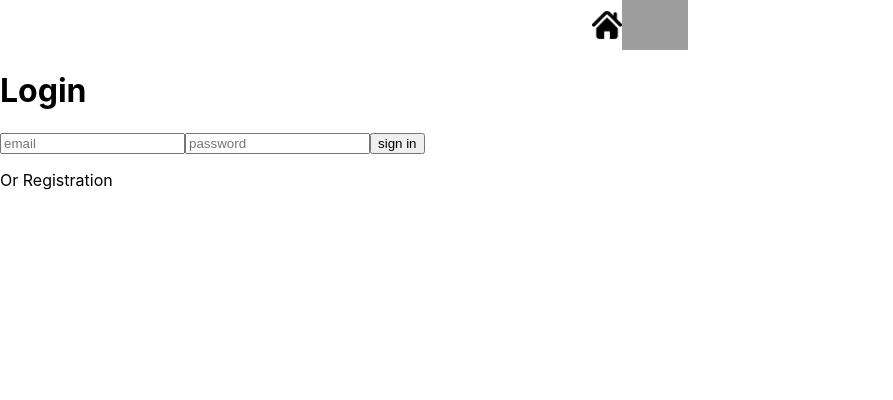
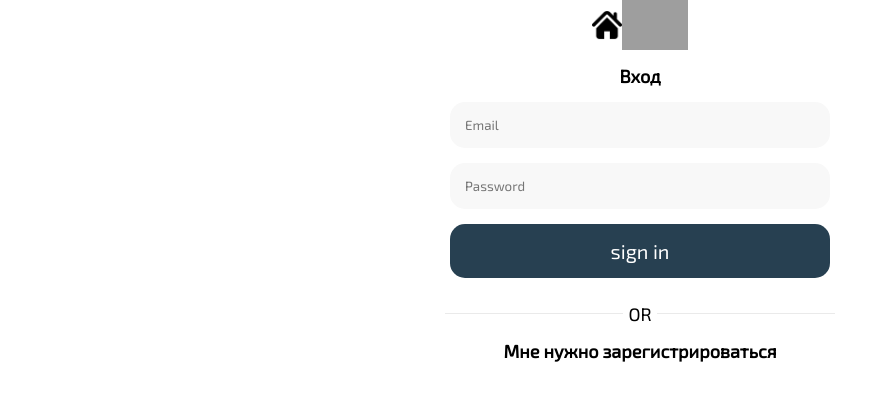
Before and after one commit to Gvyganovsky/Warhammer40k, a React (Create React App) app: page /LoginPage in a window 1280 px wide. Shown: the top 400 px of the page, without its empty margins (0-893 px from the left). Built offline with nearby package versions, Linux system fonts and the light colour scheme; grey boxes are pictures that could not be loaded.

Commit message:
Registration & Login - css

```diff
--- a/src/Pages/LoginPage.jsx
+++ b/src/Pages/LoginPage.jsx
@@ -1,13 +1,22 @@
-import { Link } from "react-router-dom"
-import { Login } from "../Registration/Login"
+import { Link } from "react-router-dom";
+import { Login } from "../Registration/Login";
+import styles from '../scss/Registration.module.scss';
 
 const LoginPage = () => {
     return (
-        <div>
-            <h1>Login</h1>
-            <Login />
-            <p>Or <Link to="/RegistrationPage">Registration</Link></p>
-        </div>
+
+        <section className={styles.section_block}>
+            <div className={styles.block_reg_log}>
+                <div className={styles.title_log}>Вход</div>
+                <Login />
+                <div className={styles.block_or}>
+                    <div className={styles.line}></div>
+                    <div className={styles.or_text}>OR</div>
+                    <div className={styles.line}></div>
+                </div>
+                <Link to="/RegistrationPage"><p className={styles.title_log}>Мне нужно зарегистрироваться</p></Link>
+            </div>
+        </section>
     )
 }
 
--- a/src/Pages/RegistrationPage.jsx
+++ b/src/Pages/RegistrationPage.jsx
@@ -1,25 +1,20 @@
 import { Link } from "react-router-dom"
 import { Registration } from "../Registration/Registration"
 import styles from '../scss/Registration.module.scss';
-import back from '../assets/icons/back.svg'
 
 const RegistrationPage = () => {
     return (
         <section className={styles.section_block}>
-            <div className={styles.title_block}>
-                <div className={styles.block_back}>
-                    <img src={back} alt="back" className={styles.back} />
-                    <span>Back</span>
-                </div>
-
-                <div className={styles.text_title}></div>
-                <div className={styles.text_info}></div>
-            </div>
-
             <div className={styles.block_reg_log}>
                 <div className={styles.title_reg_log}>Регистрация</div>
+                <div className={styles.text_reg_log}>Похоже, у вас нет учетной записи. Давайте созадим для вас новую!</div>
                 <Registration />
-                <p>Alredy have an account? <Link to="/LoginPage">Sign in</Link></p>
+                <div className={styles.block_or}>
+                    <div className={styles.line}></div>
+                    <div className={styles.or_text}>OR</div>
+                    <div className={styles.line}></div>
+                </div>
+                <Link to="/LoginPage"><p className={styles.title_log}>У меня уже есть аккаунт</p></Link>
             </div>
         </section>
     )
--- a/src/Registration/Form.jsx
+++ b/src/Registration/Form.jsx
@@ -1,14 +1,15 @@
 import { useState } from "react";
+import styles from '../scss/Registration.module.scss';
 
 const Form = ({ title, handleClick }) => {
     const [email, setEmail] = useState('');
     const [pass, setPass] = useState('');
 
     return (
-        <div>
-            <input type="email" value={email} onChange={(e) => setEmail(e.target.value)} placeholder="email" />
-            <input type="password" value={pass} onChange={(e) => setPass(e.target.value)} placeholder="password" />
-            <button onClick={() => handleClick(email, pass)}>{title}</button>
+        <div className={styles.inputBlock}>
+            <input type="Email" value={email} onChange={(e) => setEmail(e.target.value)} placeholder="Email" className={styles.inputEm} />
+            <input type="Password" value={pass} onChange={(e) => setPass(e.target.value)} placeholder="Password" className={styles.inputEm} />
+            <button onClick={() => handleClick(email, pass)} className={styles.buttonReg} >{title}</button>
         </div>
     )
 }
--- a/src/scss/Registration.module.scss
+++ b/src/scss/Registration.module.scss
@@ -1,13 +1,83 @@
-body {
+@import url('https://fonts.googleapis.com/css2?family=Exo+2:wght@100;200;400&family=Righteous&display=swap');
 
+.section_block {
+    max-width: 400px;
+    margin: auto;
+    text-align: left;
 }
 
-.title_block {
-    background: linear-gradient(to bottom right, #46667B, #434684);
-    border-radius: 0px 0px 180px 180px;
+.title_reg_log {
+    font-family: 'Exo 2', sans-serif;
+    font-size: 24px;
+    color: black;
+    font-weight: bold;
+    padding: 15px 0 5px 0;
+    text-align: center;
 }
 
-.back {
-    width: 30px;
-    height: 30px;
+.text_reg_log {
+    font-family: 'Exo 2', sans-serif;
+    font-size: 16px;
+    color: #4A4863;
+    font-weight: bold;
+    padding-bottom: 20px;
 }
+
+.block_or {
+    display: flex;
+    justify-content: center;
+    align-items: center;
+}
+
+.line {
+    width: 230px;
+    height: 1px;
+    margin: 0 5px;
+    background: #EAEAEA;
+}
+
+.inputBlock {
+    display: flex;
+    justify-content: left;
+    flex-wrap: wrap;
+}
+
+.inputEm {
+    font-family: 'Exo 2', sans-serif;
+    background-color: #F8F8F8;
+    width: 400px;
+    border: 0;
+    border-radius: 15px;
+    padding: 15px;
+    margin: 0 10px 15px;
+}
+
+.buttonReg {
+    font-family: 'Exo 2', sans-serif;
+    background-color: #274051;
+    color: #fff;
+    font-size: 20px;
+    width: 380px;
+    border: 0;
+    border-radius: 15px;
+    padding: 15px;
+    margin: 0 10px 25px;
+    cursor: pointer;
+}
+
+.or_text {
+    font-family: 'Exo 2', sans-serif;
+    font-size: 18px;
+}
+
+.title_log {
+    font-family: 'Exo 2', sans-serif;
+    color: black;
+    font-weight: bold;
+    font-size: 18px;
+    text-align: center;
+}
+
+.title_log {
+    margin: 15px 0;
+}
```
